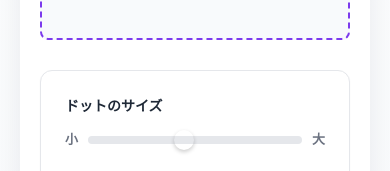
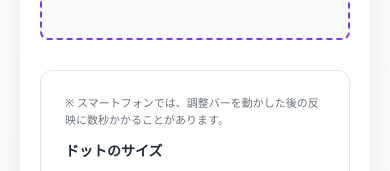
Before and after one commit to yuuo-ona/pixel, a website built with Vite: page index.html in a window 390 px wide. Shown: the part 648-819 px from the top of the page. Built offline with nearby package versions, Linux system fonts and the light colour scheme.

Commit message:
add mobile note about slider processing delay
Co-Authored-By: Claude Opus 5.5 <noreply@anthropic.com>

```diff
--- a/index.html
+++ b/index.html
@@ -53,6 +53,8 @@
 
           <!-- Controls Section -->
           <div class="controls-section" id="controlsSection">
+            <p class="mobile-note">※ スマートフォンでは、調整バーを動かした後の反映に数秒かかることがあります。</p>
+
             <div class="control-group">
               <label for="pixelSize">ドットのサイズ</label>
               <div class="slider-with-labels">
--- a/src/style.css
+++ b/src/style.css
@@ -378,6 +378,20 @@ h1 {
   gap: 10px;
 }
 
+.mobile-note {
+  display: none;
+  margin: 0 0 -12px;
+  font-size: 11px;
+  line-height: 1.5;
+  color: var(--text-light);
+}
+
+@media (max-width: 768px) {
+  .mobile-note {
+    display: block;
+  }
+}
+
 .slider-end-label {
   flex-shrink: 0;
   font-size: 13px;
```
